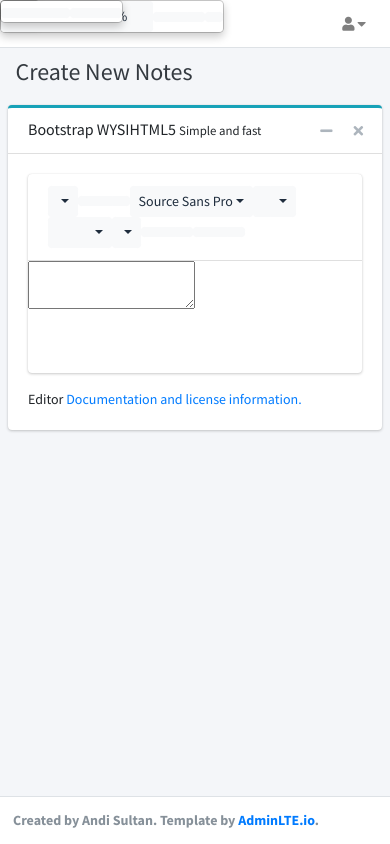
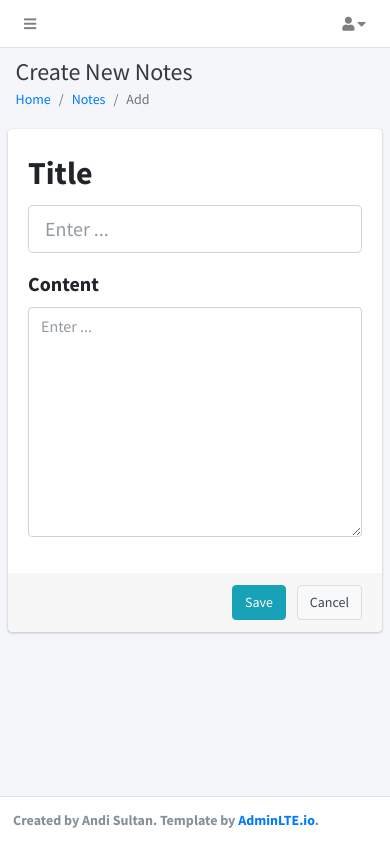
Before and after one commit to andi-sultan/ci-app, a CodeIgniter app: page /database/notes/add in a window 390 px wide. Run offline with CodeIgniter, Linux system fonts and the light colour scheme; a user stored in the database is signed in; data that the repository does not hold is empty; some libraries are stand-ins or nearby versions.

Commit message:
Adding 'Add' and 'Edit' notes feature

```diff
--- a/application/controllers/Notes.php
+++ b/application/controllers/Notes.php
@@ -13,7 +13,28 @@ class Notes extends CI_Controller
   {
     if (is_login()) {
       $page['title'] = 'Create New Notes';
-      $this->load->view('notes/add', $page);
+      $this->load->view('notes/editor', $page);
+    }
+  }
+
+  public function edit()
+  {
+    if (is_login()) {
+      $note_id = $_GET['id'];
+      $page['title'] = 'Edit Notes';
+      $page['data'] = $this->notes_model->load_data($note_id, 1);
+      $this->load->view('notes/editor', $page);
+    }
+  }
+
+  public function save()
+  {
+    if(is_login()){
+      $this->input->post('id')!=''? $data['id'] = $this->input->post('id'):'';
+      $data['title'] = $this->input->post('title');
+      $data['content'] = $this->input->post('content');
+      $result = $this->notes_model->save_data($data);
+      echo json_encode($result);
     }
   }
 
@@ -21,7 +42,7 @@ class Notes extends CI_Controller
   {
     if (is_login()) {
       $page['title'] = 'Notes';
-      $page['notes_data'] = $this->notes_model->load_data();
+      $page['notes_data'] = $this->notes_model->load_data(null, 30);
       $this->load->view('notes/view', $page);
     }
   }
--- a/application/models/Notes_model.php
+++ b/application/models/Notes_model.php
@@ -3,9 +3,35 @@ defined('BASEPATH') or exit('No direct script access allowed');
 
 class Notes_model extends CI_Model
 {
-  public function load_data()
+  function load_data($id = null, $limit = 1)
   {
-    return ($this->db->get('notes', 10)->result());
+    return ($this->db->query(
+      "SELECT * FROM notes" . ($id != null ? " WHERE notes.id = $id" : '') . " LIMIT $limit"
+    ))->result();
+  }
+
+  function save_data($data)
+  {
+    return isset($data['id']) ? $this->update_data($data) : $this->insert_data($data);
+  }
+
+  function insert_data($data)
+  {
+    $date_created = date("Y-m-d H:i:s");
+    $date_modified = date("Y-m-d H:i:s");
+    return ($this->db->query(
+      "INSERT INTO notes ( title, content, date_created, date_modified )
+        VALUES
+          ( '" . $data['title'] . "', '" . $data['content'] . "', '" . $date_created . "', '" . $date_modified . "' )"
+    ));
+  }
+
+  function update_data($data)
+  {
+    $date_modified = date("Y-m-d H:i:s");
+    return ($this->db->query(
+      "UPDATE notes SET title='" . $data['title'] . "',content='" . $data['content'] . "',date_modified='" . $date_modified . "' WHERE id=" . $data['id']
+    ));
   }
 }
 /* End of file Notes_model.php */
--- a/application/views/_partials/footer.php
+++ b/application/views/_partials/footer.php
@@ -20,5 +20,3 @@
 <script src="<?php echo base_url(); ?>assets/AdminLTE-3.0.2/plugins/datatables-bs4/js/dataTables.bootstrap4.min.js"></script>
 <!-- AdminLTE App -->
 <script src="<?php echo base_url(); ?>assets/AdminLTE-3.0.2/dist/js/adminlte.min.js"></script>
-<!-- Summernote -->
-<script src="<?php echo base_url(); ?>assets/AdminLTE-3.0.2/plugins/summernote/summernote-bs4.min.js"></script>
--- a/application/views/_partials/head.php
+++ b/application/views/_partials/head.php
@@ -13,8 +13,6 @@
   <link rel="stylesheet" href="https://code.ionicframework.com/ionicons/2.0.1/css/ionicons.min.css">
   <!-- DataTables -->
   <link rel="stylesheet" href="<?php echo base_url(); ?>assets/AdminLTE-3.0.2/plugins/datatables-bs4/css/dataTables.bootstrap4.min.css">
-  <!-- summernote -->
-  <link rel="stylesheet" href="<?php echo base_url(); ?>assets/AdminLTE-3.0.2/plugins/summernote/summernote-bs4.css">
   <!-- Theme style -->
   <link rel="stylesheet" href="<?php echo base_url(); ?>assets/AdminLTE-3.0.2/dist/css/adminlte.min.css">
   <!-- Google Font: Source Sans Pro -->
@@ -36,6 +34,19 @@
             <div class="col-sm-6">
               <h1 class="m-0 text-dark"><?php echo $title ?></h1>
             </div><!-- /.col -->
+            <div class="col-sm-6">
+              <ol class="breadcrumb float-sm-right">
+                <?php echo $this->uri->segment(1) != 'home' ? '<li class="breadcrumb-item"><a href="' . base_url() . '">Home</a></li>' : '' ?>
+                <?php
+                if ($this->uri->segment(2) != null) {
+                  echo '<li class="breadcrumb-item"><a href="' . base_url() . $this->uri->segment(1) . '">' . ucfirst($this->uri->segment(1)) . '</a></li>';
+                  echo '<li class="breadcrumb-item active">' . ucfirst($this->uri->segment(2)) . '</li>';
+                } else {
+                  echo $this->uri->segment(1) != 'home' ? '<li class="breadcrumb-item active">' . $title . '</li>' : '';
+                }
+                ?>
+              </ol>
+            </div><!-- /.col -->
           </div><!-- /.row -->
         </div><!-- /.container-fluid -->
       </div>
--- a/application/views/_partials/navbar.php
+++ b/application/views/_partials/navbar.php
@@ -6,7 +6,7 @@
       <a class="nav-link" data-widget="pushmenu" href="#"><i class="fas fa-bars"></i></a>
     </li>
     <li class="nav-item d-none d-sm-inline-block">
-      <a href="<?php echo base_url() ?>" class="nav-link">Home</a>
+      <a href="<?php echo base_url() ?>home" class="nav-link">Home</a>
     </li>
   </ul>
 
--- a/application/views/_partials/sidebar_menu.php
+++ b/application/views/_partials/sidebar_menu.php
@@ -1,7 +1,7 @@
 <!-- Main Sidebar Container -->
 <aside class="main-sidebar sidebar-dark-primary elevation-4 text-sm">
   <!-- Brand Logo -->
-  <a href="<?php echo base_url() ?>" class="brand-link">
+  <a href="<?php echo base_url() ?>home" class="brand-link">
     <img src="<?php echo base_url(); ?>assets/AdminLTE-3.0.2/dist/img/AdminLTELogo.png" alt="AdminLTE Logo" class="brand-image img-circle elevation-3" style="opacity: .8">
     <span class="brand-text font-weight-light">CI App</span>
   </a>
--- a/application/views/home.php
+++ b/application/views/home.php
@@ -1,4 +1,4 @@
-<!-- <html>, <head>, <body> opening tag and stylesheets -->
+<!-- <html> and <body> opening tag and stylesheets -->
 <?php $this->load->view('_partials/head'); ?>
 <!-- Main content -->
 <section class="content">
--- a/application/views/notes/add.php
+++ /dev/null
@@ -1,47 +0,0 @@
-<?php $this->load->view('_partials/head'); ?>
-<!-- Main content -->
-<section class="content">
-  <div class="row">
-    <div class="col-md-12">
-      <div class="card card-outline card-info">
-        <div class="card-header">
-          <h3 class="card-title">
-            Bootstrap WYSIHTML5
-            <small>Simple and fast</small>
-          </h3>
-          <!-- tools box -->
-          <div class="card-tools">
-            <button type="button" class="btn btn-tool btn-sm" data-card-widget="collapse" data-toggle="tooltip" title="Collapse">
-              <i class="fas fa-minus"></i></button>
-            <button type="button" class="btn btn-tool btn-sm" data-card-widget="remove" data-toggle="tooltip" title="Remove">
-              <i class="fas fa-times"></i></button>
-          </div>
-          <!-- /. tools -->
-        </div>
-        <!-- /.card-header -->
-        <div class="card-body pad">
-          <div class="mb-3">
-            <textarea class="textarea" placeholder="Place some text here" style="width: 100%; height: 200px; font-size: 14px; line-height: 18px; border: 1px solid #dddddd; padding: 10px;"></textarea>
-          </div>
-          <p class="text-sm mb-0">
-            Editor <a href="https://github.com/bootstrap-wysiwyg/bootstrap3-wysiwyg">Documentation and license
-              information.</a>
-          </p>
-        </div>
-      </div>
-    </div>
-    <!-- /.col-->
-  </div>
-  <!-- ./row -->
-</section>
-<!-- /.content -->
-<?php $this->load->view('_partials/footer') ?>
-
-<script>
-  $(function() {
-    // Summernote
-    $('.textarea').summernote()
-  })
-</script>
-
-<?php $this->load->view('_partials/close') ?>
--- /dev/null
+++ b/application/views/notes/editor.php
@@ -0,0 +1,81 @@
+<?php $this->load->view('_partials/head'); ?>
+<!-- Main content -->
+<section class="content">
+  <div class="row">
+    <div class="col-md-12 col-lg-8 offset-lg-2">
+      <div class="card">
+        <div class="card-body">
+          <form role="form">
+            <input type="hidden" name="id" id="id" value="<?php echo isset($data) ? $data[0]->id : '' ?>">
+            <div class="row">
+              <div class="col-sm-12">
+                <!-- text input -->
+                <div class="form-group">
+                  <label class="text-xl">Title</label>
+                  <input class="form-control form-control-lg" type="text" name="title" id="title" placeholder="Enter ..." value="<?php echo isset($data) ? $data[0]->title : '' ?>">
+                </div>
+              </div>
+            </div>
+            <div class="row">
+              <div class="col-sm-12">
+                <!-- textarea -->
+                <div class="form-group">
+                  <label class="text-lg">Content</label>
+                  <textarea class="form-control" name="content" id="content" rows="9" placeholder="Enter ..."><?php echo isset($data) ? $data[0]->content : '' ?></textarea>
+                </div>
+              </div>
+            </div>
+          </form>
+        </div>
+        <!-- /.card-body -->
+        <div class="card-footer">
+          <div class="float-right">
+            <button type="button" class="btn btn-info mr-2" id="save">Save</button>
+            <a href="<?php echo base_url() ?>notes" class="btn btn-default ">Cancel</a>
+          </div>
+        </div>
+        <!-- /.card-footer -->
+      </div>
+      <!-- /.card -->
+    </div>
+    <!-- /.col-->
+  </div>
+  <!-- ./row -->
+</section>
+<!-- /.content -->
+<?php $this->load->view('_partials/footer') ?>
+
+<script>
+  $(document).ready(function() {
+    $('#save').click(function() {
+      var id = $('#id').val();
+      var title = $('#title').val();
+      var content = $('#content').val();
+      $.ajax({
+        type: "POST",
+        url: "<?php echo base_url() ?>notes/save",
+        dataType: "JSON",
+        data: {
+          id: id,
+          title: title,
+          content: content
+        },
+        beforeSend: function(data) {
+          $('#save').html('Loading...')
+          $('#save').prop('disabled', true)
+          $('#title').prop('disabled', true)
+          $('#content').prop('disabled', true)
+        },
+        success: function(data) {
+          alert('Success')
+          $('#save').html('Save')
+          $('#save').prop('disabled', false)
+          $('#title').prop('disabled', false)
+          $('#content').prop('disabled', false)
+        }
+      })
+    })
+  })
+</script>
+
+<?php $this->load->view('_partials/close') ?>
```
Also changed, not shown: application/views/notes/view.php (+8 -4 lines).
